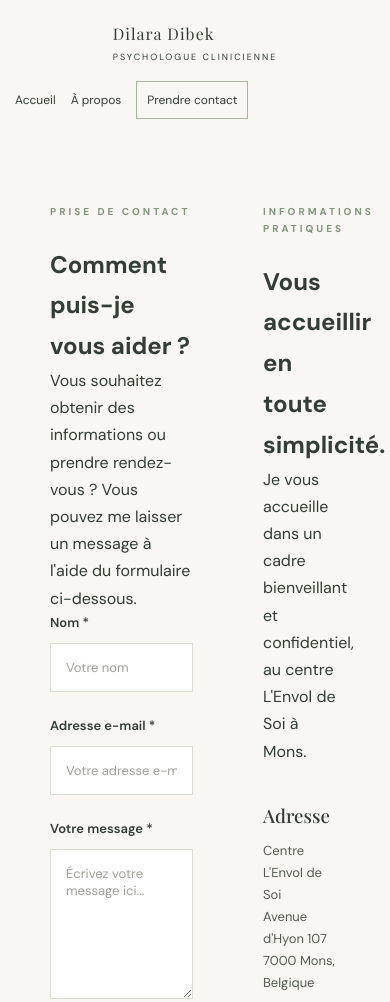
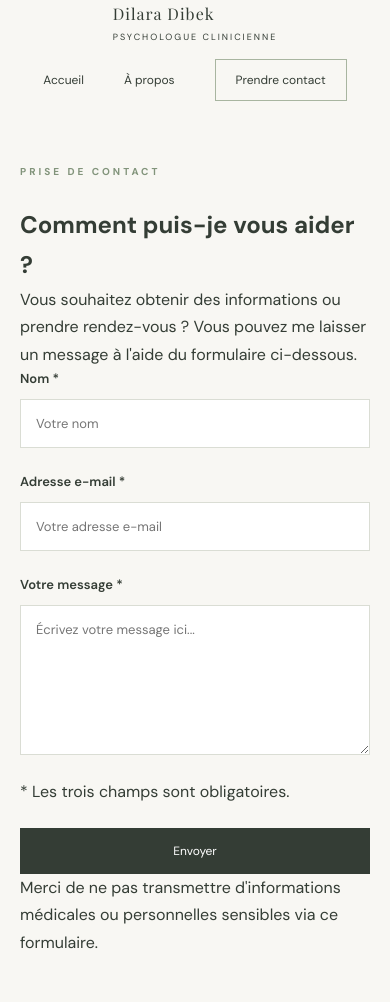
Before and after one commit to sarahdelattre24/Dilara-Dibek-psychologue, a plain HTML site: page contact.html in a window 390 px wide. Shown: the top 1002 px of the page. Drawn offline with nearby package versions, Linux system fonts and the light colour scheme.

Commit message:
Add files via upload

```diff
--- a/style.css
+++ b/style.css
@@ -459,107 +459,8 @@ footer {
 
 
 /* =========================
-   RESPONSIVE
+   GALERIE PHOTOS
 ========================= */
-
-/* TABLETTES */
-
-@media (max-width: 900px) {
-
-    /* Le menu passe sur plusieurs lignes si nécessaire */
-    .header {
-        flex-direction: column;
-        height: auto;
-        gap: 20px;
-    }
-
-    nav > ul {
-        flex-wrap: wrap;
-        justify-content: center;
-    }
-
-    /* Les sections passent sur une colonne */
-    .hero,
-    .about,
-    .sessions {
-        grid-template-columns: 1fr;
-    }
-
-    /* Les services passent sur deux colonnes */
-    .services-grid {
-        grid-template-columns: repeat(2, 1fr);
-    }
-
-    /* La galerie passe sur deux colonnes */
-    .gallery-grid {
-        grid-template-columns: repeat(2, 1fr);
-    }
-
-    /* Les informations de contact */
-    .contact-content {
-        grid-template-columns: 1fr;
-    }
-
-    .contact-infos {
-        grid-template-columns: repeat(2, 1fr);
-    }
-
-    /* Le pied de page */
-    footer {
-        flex-direction: column;
-        text-align: center;
-    }
-}
-
-
-/* TELEPHONES */
-
-@media (max-width: 550px) {
-
-    /* Les services et la galerie passent sur une colonne */
-    .services-grid,
-    .gallery-grid,
-    .contact-infos {
-        grid-template-columns: 1fr;
-    }
-
-    /* Les titres deviennent plus petits */
-    .hero h1 {
-        font-size: 36px;
-    }
-
-    .welcome h2,
-    .about h2,
-    .sessions h2,
-    .section-heading h2,
-    .contact h2 {
-        font-size: 30px;
-    }
-
-    /* Les images s'adaptent à l'écran */
-    .hero-image img,
-    .about-image img {
-        height: 300px;
-    }
-
-    /* Les espacements sont réduits */
-    .hero,
-    .about,
-    .sessions,
-    .welcome,
-    .services,
-    .contact,
-    .gallery {
-        padding: 50px 6%;
-    }
-
-    /* Le formulaire prend toute la largeur */
-    .contact-content {
-        padding: 0 20px;
-    }
-
-
-/* GALERIE PHOTOS */
 
 .gallery {
     padding: 90px 6%;
@@ -598,42 +499,15 @@ footer {
     transform: scale(1.04);
 }
 
-/* TABLETTES */
-
-@media (max-width: 900px) {
-    .gallery-grid {
-        grid-template-columns: repeat(2, 1fr);
-    }
-
-    .gallery-item {
-        height: 240px;
-    }
-}
-
-/* TELEPHONES */
-
-@media (max-width: 600px) {
-    .gallery-grid {
-        grid-template-columns: 1fr;
-    }
-
-    .gallery-item {
-        height: 260px;
-    }
-}
-
 
 /* =========================
    PAGE CONTACT
 ========================= */
 
-/* Organisation générale */
-
 .contact-content {
     max-width: 1200px;
     margin: 70px auto;
     padding: 0 50px;
-
     display: grid;
     grid-template-columns: 1.3fr 0.7fr;
     gap: 70px;
@@ -644,8 +518,6 @@ footer {
 .contact-sidebar {
     min-width: 0;
 }
-
-/* Formulaire */
 
 .contact-form {
     display: flex;
@@ -669,35 +541,18 @@ footer {
 .form-group input,
 .form-group textarea {
     width: 100%;
+    box-sizing: border-box;
     padding: 15px;
     border: 1px solid #DADDD4;
     background: white;
     color: var(--dark-green);
     font-family: 'DM Sans', sans-serif;
     font-size: 13px;
-    outline: none;
-    transition: .3s;
-}
-
-.form-group input:focus,
-.form-group textarea:focus {
-    border-color: var(--sage);
 }
 
 .form-group textarea {
     resize: vertical;
     min-height: 150px;
-}
-
-.form-group input::placeholder,
-.form-group textarea::placeholder {
-    color: #A0A39B;
-}
-
-.required-note,
-.privacy-note {
-    font-size: 11px;
-    color: var(--text);
 }
 
 .contact-form .button {
@@ -706,8 +561,6 @@ footer {
     font-family: 'DM Sans', sans-serif;
     align-self: flex-start;
 }
-
-/* Informations pratiques */
 
 .sidebar-detail {
     display: flex;
@@ -737,10 +590,6 @@ footer {
     overflow-wrap: anywhere;
 }
 
-.sidebar-detail a:hover {
-    color: #82947B;
-}
-
 .sidebar-message {
     margin-top: 40px;
     padding: 25px;
@@ -749,33 +598,100 @@ footer {
 }
 
 
-/* MENU SUR TELEPHONE */
+/* =========================
+   RESPONSIVE
+========================= */
+
+/* TABLETTES */
+
+@media (max-width: 900px) {
+
+    .header {
+        flex-direction: column;
+        height: auto;
+        gap: 20px;
+    }
+
+    nav > ul {
+        flex-wrap: wrap;
+        justify-content: center;
+    }
+
+    .hero,
+    .about,
+    .sessions {
+        grid-template-columns: 1fr;
+    }
+
+    .services-grid,
+    .gallery-grid {
+        grid-template-columns: repeat(2, 1fr);
+    }
+
+    .contact-content {
+        grid-template-columns: 1fr;
+        padding: 0 30px;
+        gap: 50px;
+    }
+
+    .contact-infos {
+        grid-template-columns: repeat(2, 1fr);
+    }
+
+    footer {
+        flex-direction: column;
+        text-align: center;
+    }
+}
+
+
+/* TELEPHONES */
 
 @media (max-width: 550px) {
 
-    .header {
-        padding: 20px 15px;
-        gap: 20px;
+    .services-grid,
+    .gallery-grid,
+    .contact-infos {
+        grid-template-columns: 1fr;
     }
 
-    nav {
-        width: 100%;
+    .hero h1 {
+        font-size: 36px;
     }
 
-    nav > ul {
-        display: flex;
-        flex-wrap: wrap;
-        justify-content: center;
-        gap: 15px;
+    .welcome h2,
+    .about h2,
+    .sessions h2,
+    .section-heading h2,
+    .contact h2 {
+        font-size: 30px;
     }
 
-    nav > ul > li > a {
-        font-size: 12px;
-        white-space: nowrap;
+    .hero-image img,
+    .about-image img {
+        height: 300px;
     }
 
-    .nav-button {
-        padding: 10px;
+    .hero,
+    .about,
+    .sessions,
+    .welcome,
+    .services,
+    .contact,
+    .gallery {
+        padding: 50px 6%;
+    }
+
+    .contact-content {
+        padding: 0 20px;
+    }
+
+    .contact-form .button {
+        align-self: stretch;
+    }
+
+    .gallery-item {
+        height: 260px;
     }
 
 }
```
